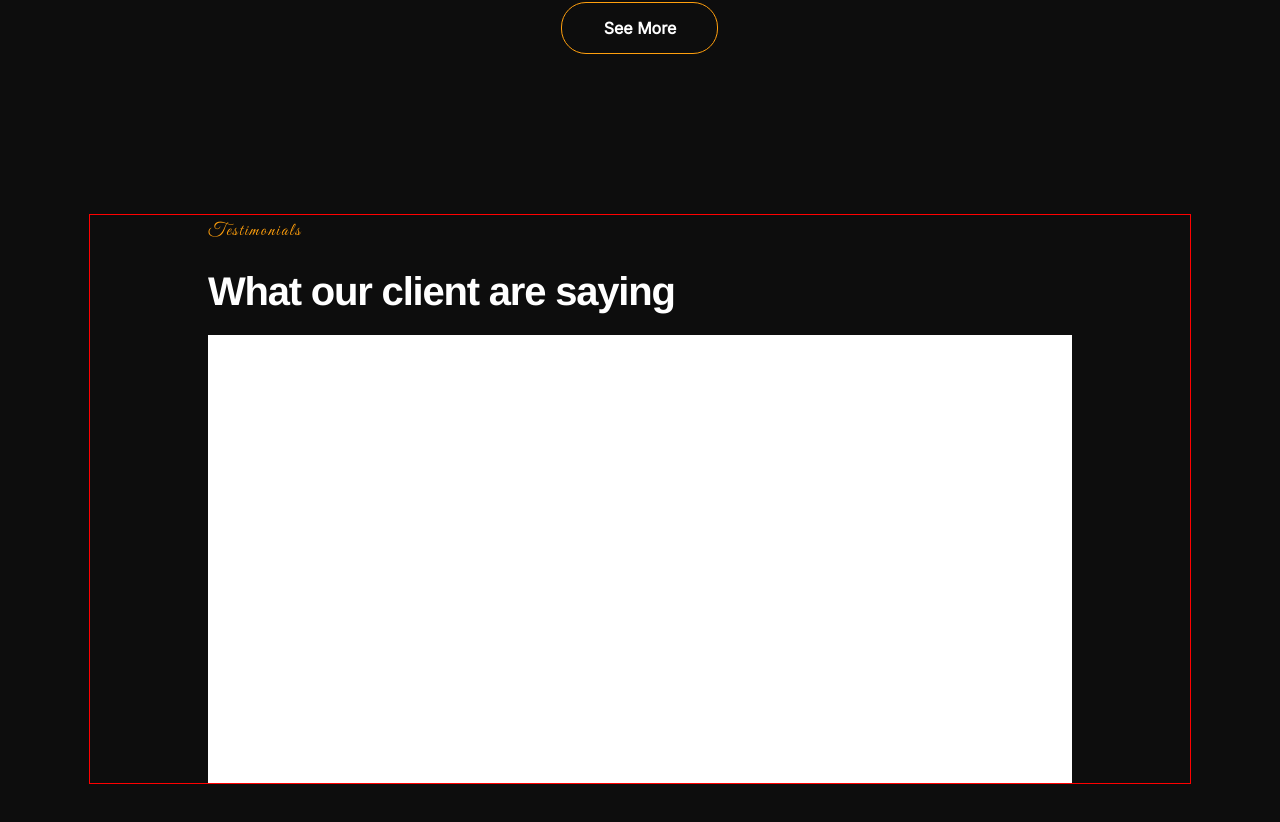
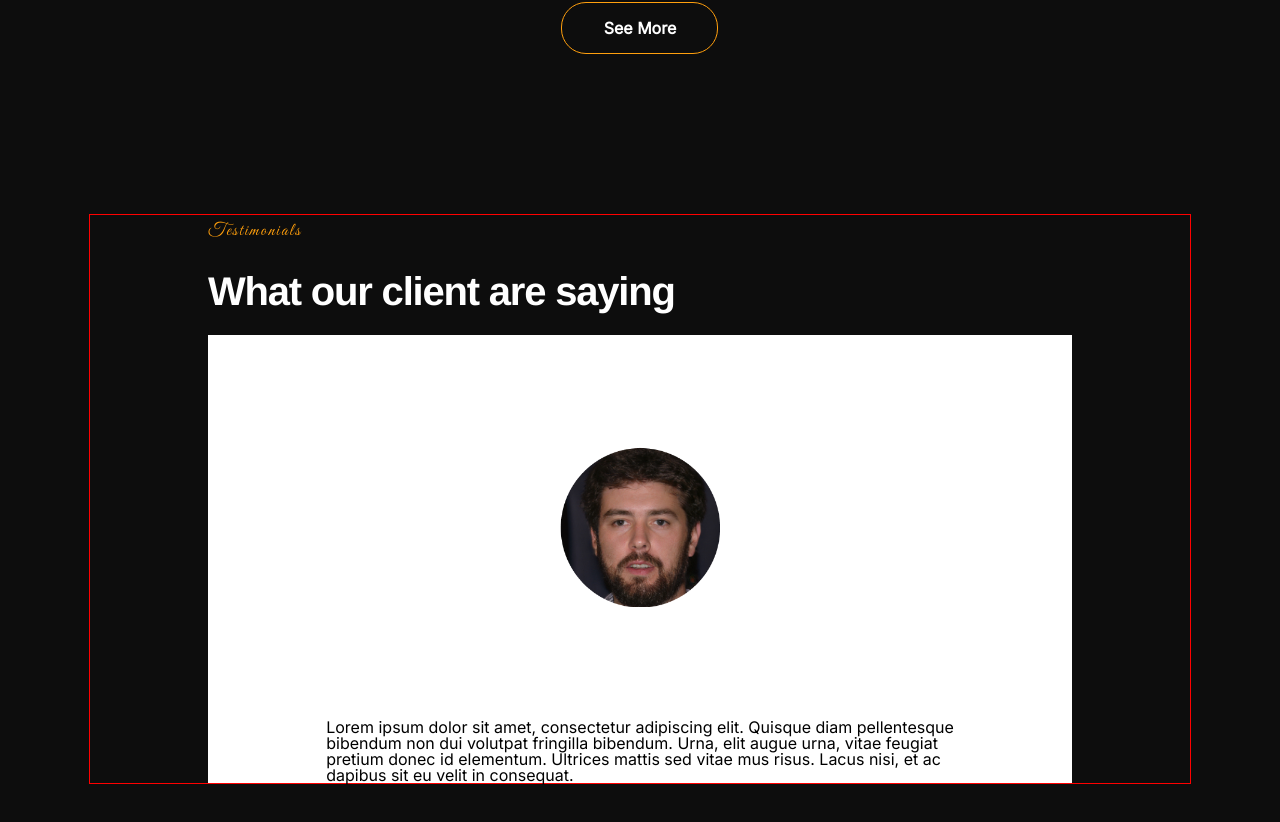
Before and after one commit to Elen-pollyc137/Elite-food-restaurant, a Next.js app: page / in a window 1280 px wide. Shown: the part 5081-5903 px from the top of the page. Built offline with nearby package versions, Linux system fonts and the light colour scheme.

Commit message:
add: Criado um novo componete Twstimonials

```diff
--- a/src/styles-page/Testimonials/index.jsx
+++ b/src/styles-page/Testimonials/index.jsx
@@ -12,7 +12,26 @@ export default function Testimonials() {
         <div className={styles.box_title}>
           <BoxTitle title={data.title} title_bold={data.title_bold} />
         </div>
-        <div className={styles.box_cards}> </div>
+        <div className={styles.box_cards}>
+          <div className={styles.card}>
+            <picture className={styles.box_img}>
+              <img
+                src="Assets/restaurant/testimonials/image01.png"
+                className={styles.img}
+                alt="Landscape picture"
+              />
+            </picture>
+          </div>
+          <div>
+            <p>
+              Lorem ipsum dolor sit amet, consectetur adipiscing elit. Quisque
+              diam pellentesque <br /> bibendum non dui volutpat fringilla
+              bibendum. Urna, elit augue urna, vitae feugiat <br /> pretium
+              donec id elementum. Ultrices mattis sed vitae mus risus. Lacus
+              nisi, et ac <br /> dapibus sit eu velit in consequat.
+            </p>
+          </div>
+        </div>
       </div>
     </section>
   );
--- a/src/styles-page/Testimonials/styles.module.scss
+++ b/src/styles-page/Testimonials/styles.module.scss
@@ -21,4 +21,24 @@
   height: 28rem;
   width: 54rem;
   background: var(--white);
+  display: flex;
+  align-items: center;
+  justify-content: space-between;
+  flex-direction: column;
 }
+.card {
+  height: 40rem;
+  width: 45rem;
+  display: flex;
+  align-items: center;
+  justify-content: center;
+}
+.box_img {
+  display: flex;
+  align-items: center;
+}
+.img {
+  margin: 0 auto;
+  height: 10rem;
+  width: 10rem;
+}
```
